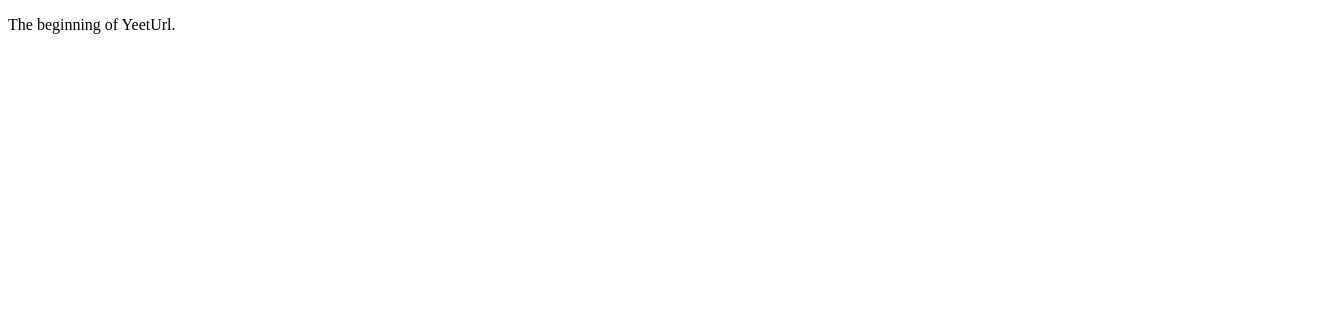
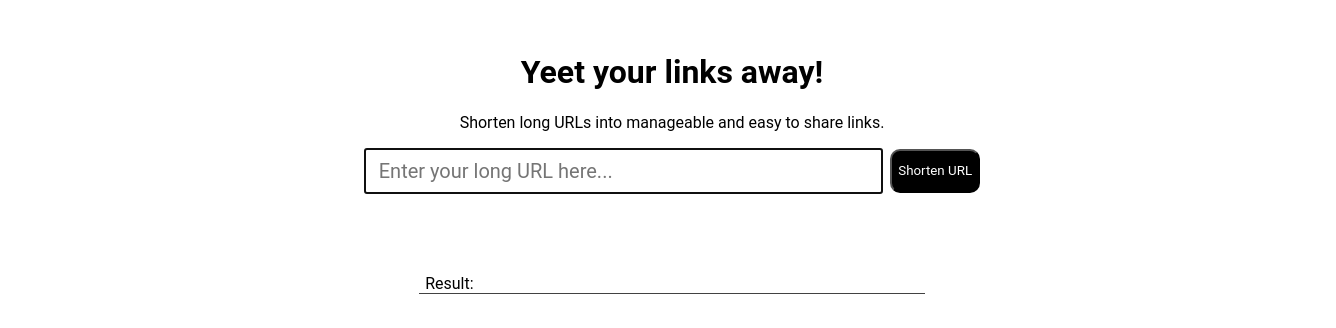
Before and after one commit to Skyism/YeetURL, a plain HTML site: page index.html in a window 1280 px wide. Shown: the whole page, 1336 px wide, since content can reach past the window. Drawn offline with Linux system fonts and the light colour scheme.

Commit message:
Setup UI + basic JS url functionality

```diff
--- a/index.html
+++ b/index.html
@@ -3,13 +3,21 @@
 <head>
     <meta charset="UTF-8">
     <meta name="viewport" content="width=device-width, initial-scale=1.0">
+    <link rel="stylesheet" href="styles.css">
+    <script src="scripts.js" defer></script>
     <title>YeetURL</title>
 </head>
 <body>
+    <div class="banner">
+        <h1>Yeet your links away!</h1>
+        <p>Shorten long URLs into manageable and easy to share links.</p>
+        <div class="textfield">
+            <input id="userURL" type="text" placeholder="Enter your long URL here..." autofocus>
+            <button onclick="shortenURL()">Shorten URL</button>
+        </div>
 
-    <p>
-        The beginning of YeetUrl.
-    </p>
+        <div id="result">Result:</div>
+    </div>
 
 </body>
 </html>
--- /dev/null
+++ b/scripts.js
@@ -0,0 +1,25 @@
+var validUserUrl;
+
+function checkURL(userURL){
+    let url;
+
+    try {
+        url = new URL(userURL);
+    }
+    catch (error){
+        return false;
+    }
+    validUserUrl = userURL;
+    return true;
+}
+
+function shortenURL(){
+    var userURL = document.getElementById("userURL").value;
+
+    if(!checkURL(userURL)){
+        alert("Please enter a valid URL.");
+        return;
+    } else {
+        document.getElementById("result").textContent = "temp success";
+    }
+}
--- /dev/null
+++ b/styles.css
@@ -0,0 +1,57 @@
+* {
+    font-family: Roboto;
+}
+
+.banner {
+    display: flex;
+    width: 100vw;
+    padding: 3vh;
+    flex-direction: column;
+    align-items: center;
+}
+
+.textfield {
+    display: flex;
+    align-items: center;
+    align-self: center;
+    gap: 7.5px;
+    max-width: 85vw;
+}
+
+p {
+    color: #000;
+    text-align: center;
+    font-family: Roboto;
+    font-size: 1rem;
+    font-style: normal;
+    font-weight: 400;
+    margin-top: 0;
+}
+
+input {
+    width: 500px;
+    max-width: 85vw;
+    font-size: 2.5vh;
+    font-style: normal;
+    font-weight: 400;
+    height: 5vh;
+    margin: 0;
+    padding-left: 1vw;
+}
+
+button {
+    background-color: black;
+    color: white;
+    height: 5.5vh;
+    margin: 0;
+    border-radius: 10px;
+}
+
+#result {
+    border-bottom: 1.5px solid;
+    border-color: rgb(66, 66, 66);
+    width: 500px;
+    max-width: 85vw;
+    padding-left: 0.5vw;
+    margin-top: 10vh;
+}
```
